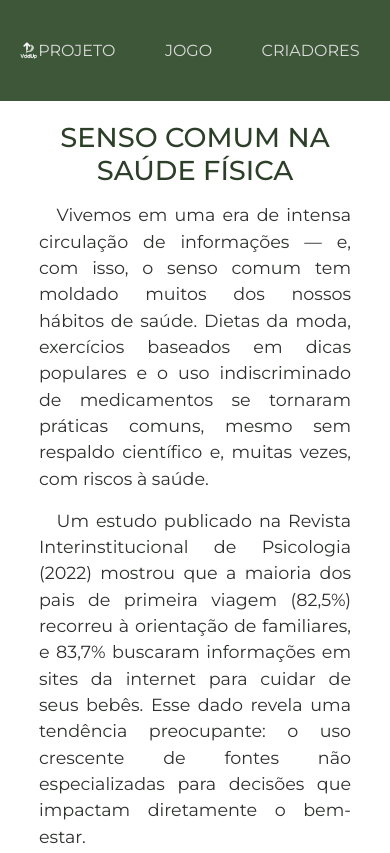
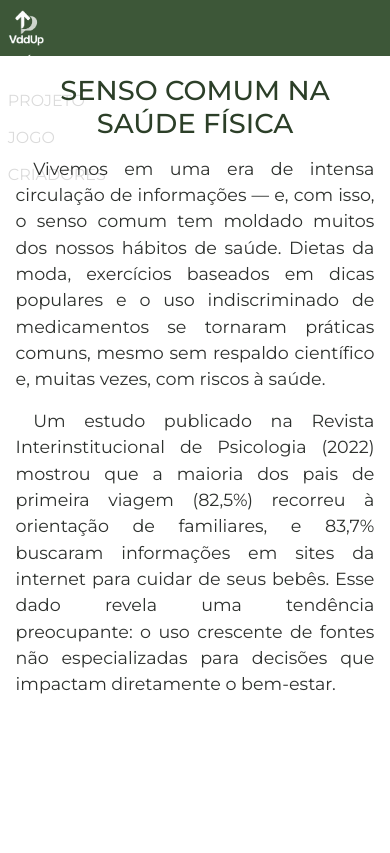
Before and after one commit to ryanp200/ProjetoVddUP, a plain HTML site: page index.html in a window 390 px wide. Shown: the top 853 px of the page. Drawn offline with Linux system fonts and the light colour scheme.

Commit message:
Responsividade geral do site

```diff
--- a/css/geral.css
+++ b/css/geral.css
@@ -97,3 +97,63 @@ footer {
     color: #8bac98;
     opacity: 0.8;
 }
+
+@media (max-width: 900px) {
+    body {
+        grid-template-rows: 60px auto 140px;
+    }
+    nav {
+        padding: 12px 3vw;
+    }
+    nav img {
+        width: 40px;
+    }
+    .pagina {
+        padding: 30px 4vw;
+    }
+    .rodape {
+        padding: 30px 10px;
+    }
+    .logo-rodape {
+        width: 40px;
+    }
+}
+
+@media (max-width: 600px) {
+    body {
+        grid-template-rows: 56px auto 120px;
+    }
+    nav {
+        flex-direction: column;
+        align-items: flex-start;
+        padding: 10px 2vw;
+    }
+    nav img {
+        width: 36px;
+        margin-bottom: 8px;
+    }
+    nav ul {
+        gap: 18px;
+        flex-direction: column;
+        width: 100%;
+        align-items: flex-start;
+    }
+    nav li {
+        padding: 0;
+    }
+    .pagina {
+        padding: 18px 2vw;
+    }
+    .rodape {
+        padding: 18px 5px;
+        font-size: 0.95rem;
+    }
+    .logo-rodape {
+        width: 32px;
+        margin-bottom: 12px;
+    }
+    .links-rodape a {
+        margin: 0 6px;
+        font-size: 0.98rem;
+    }
+}
```
